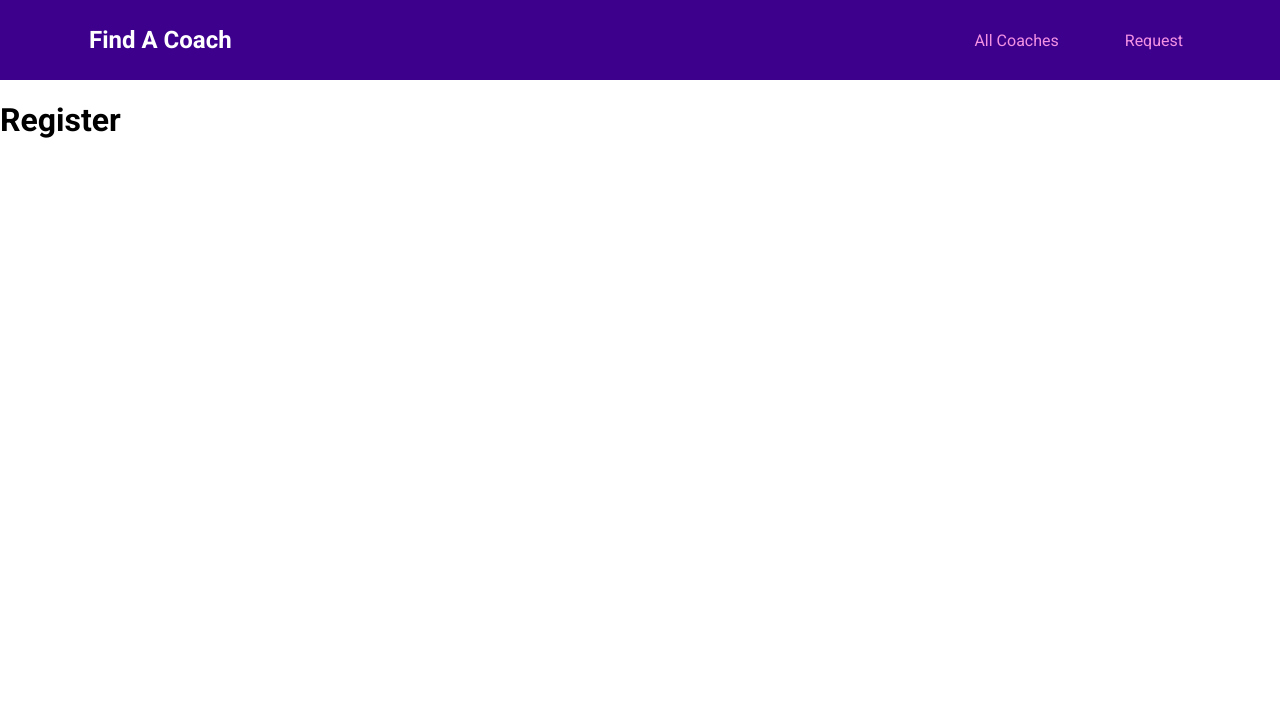
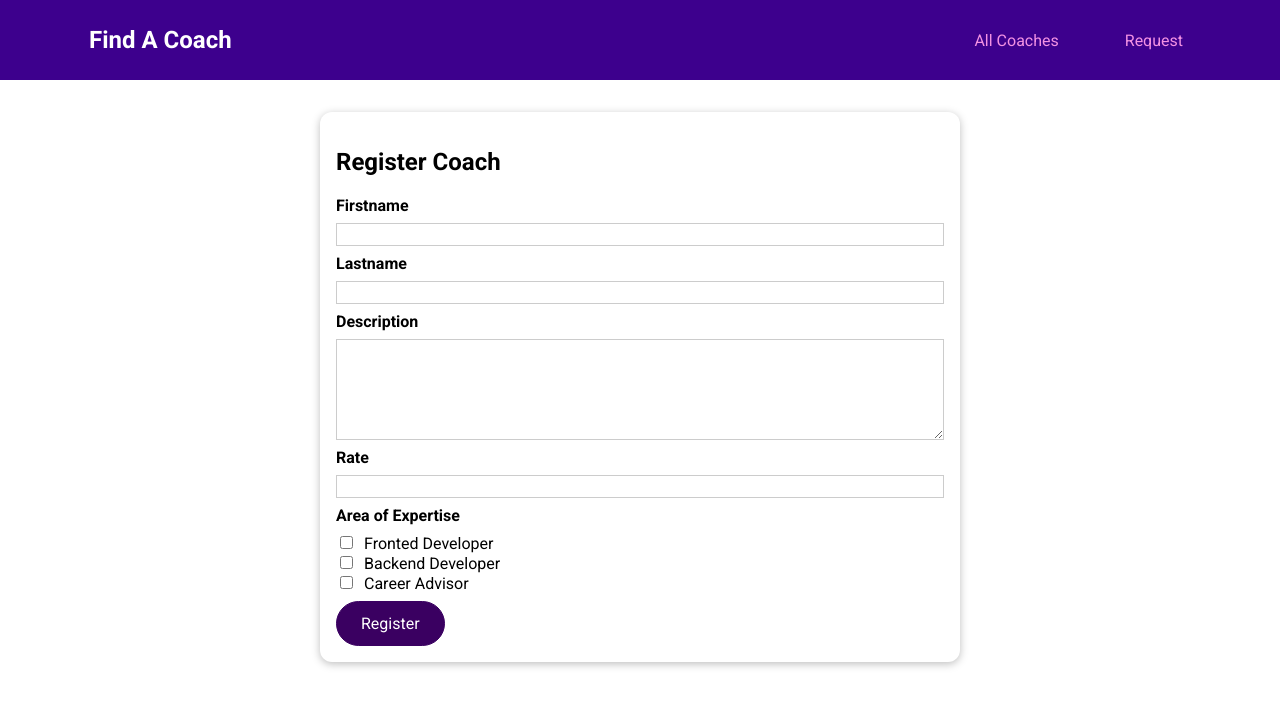
Before and after one commit to kardi06/vue-coach, a Vue app: page /register in a window 1280 px wide. Shown: the top 706 px of the page. Built offline with nearby package versions, Linux system fonts and the light colour scheme.

Commit message:
coach register

```diff
--- /dev/null
+++ b/src/components/coaches/CoachForm.vue
@@ -0,0 +1,120 @@
+<template>
+    <form @submit.prevent="submitForm">
+        <div class="form-control">
+            <label for="firstname">Firstname</label>
+            <input type="text" id="firstname" v-model.trim="firstname">
+        </div>
+        <div class="form-control">
+            <label for="lastname">Lastname</label>
+            <input type="text" id="lastname" v-model.trim="lastname">
+        </div>
+        <div class="form-control">
+            <label for="description">Description</label>
+            <textarea id="description" rows="5" v-model.trim="description"></textarea>
+        </div>
+        <div class="form-control">
+            <label for="rate">Rate</label>
+            <input type="number" id="rate" v-model.number="rate">
+        </div>
+        <div class="form-control">
+            <h3>Area of Expertise</h3>
+            <div>
+                <input type="checkbox" id="frontend" value="frontend" v-model="areas">
+                <label for="frontend">Fronted Developer</label>
+            </div>
+            <div>
+                <input type="checkbox" id="backend" value="backend" v-model="areas">
+                <label for="backend">Backend Developer</label>
+            </div>
+            <div>
+                <input type="checkbox" id="career" value="career" v-model="areas">
+                <label for="career">Career Advisor</label>
+            </div>
+        </div>
+        <base-button>Register</base-button>
+    </form>
+</template>
+
+<script>
+export default {
+    data(){
+        return{
+            firstname:'',
+            lastname:'',
+            description:'',
+            rate:null,
+            areas:[]
+        }
+    },
+    methods:{
+        submitForm(){
+            const formData = {
+                first:this.firstname,
+                last:this.lastname,
+                desc:this.description,
+                rate:this.rate,
+                areas:this.areas
+            }
+
+            console.log(formData);
+        }
+    }
+}
+</script>
+
+<style scoped>
+.form-control {
+  margin: 0.5rem 0;
+}
+
+label {
+  font-weight: bold;
+  display: block;
+  margin-bottom: 0.5rem;
+}
+
+input[type='checkbox'] + label {
+  font-weight: normal;
+  display: inline;
+  margin: 0 0 0 0.5rem;
+}
+
+input,
+textarea {
+  display: block;
+  width: 100%;
+  border: 1px solid #ccc;
+  font: inherit;
+}
+
+input:focus,
+textarea:focus {
+  background-color: #f0e6fd;
+  outline: none;
+  border-color: #3d008d;
+}
+
+input[type='checkbox'] {
+  display: inline;
+  width: auto;
+  border: none;
+}
+
+input[type='checkbox']:focus {
+  outline: #3d008d solid 1px;
+}
+
+h3 {
+  margin: 0.5rem 0;
+  font-size: 1rem;
+}
+
+.invalid label {
+  color: red;
+}
+
+.invalid input,
+.invalid textarea {
+  border: 1px solid red;
+}
+</style>
--- a/src/pages/coaches/CoachRegister.vue
+++ b/src/pages/coaches/CoachRegister.vue
@@ -1,8 +1,17 @@
 <template>
-    <h1>Register</h1>
+    <section>
+        <base-card>
+            <h2>Register Coach</h2>
+            <coach-form></coach-form>
+        </base-card>
+    </section>
 </template>
 <script>
-export default{
+import CoachForm from '../../components/coaches/CoachForm.vue';
 
+export default {
+    components: {
+        CoachForm,
+    }
 }
 </script>
```
